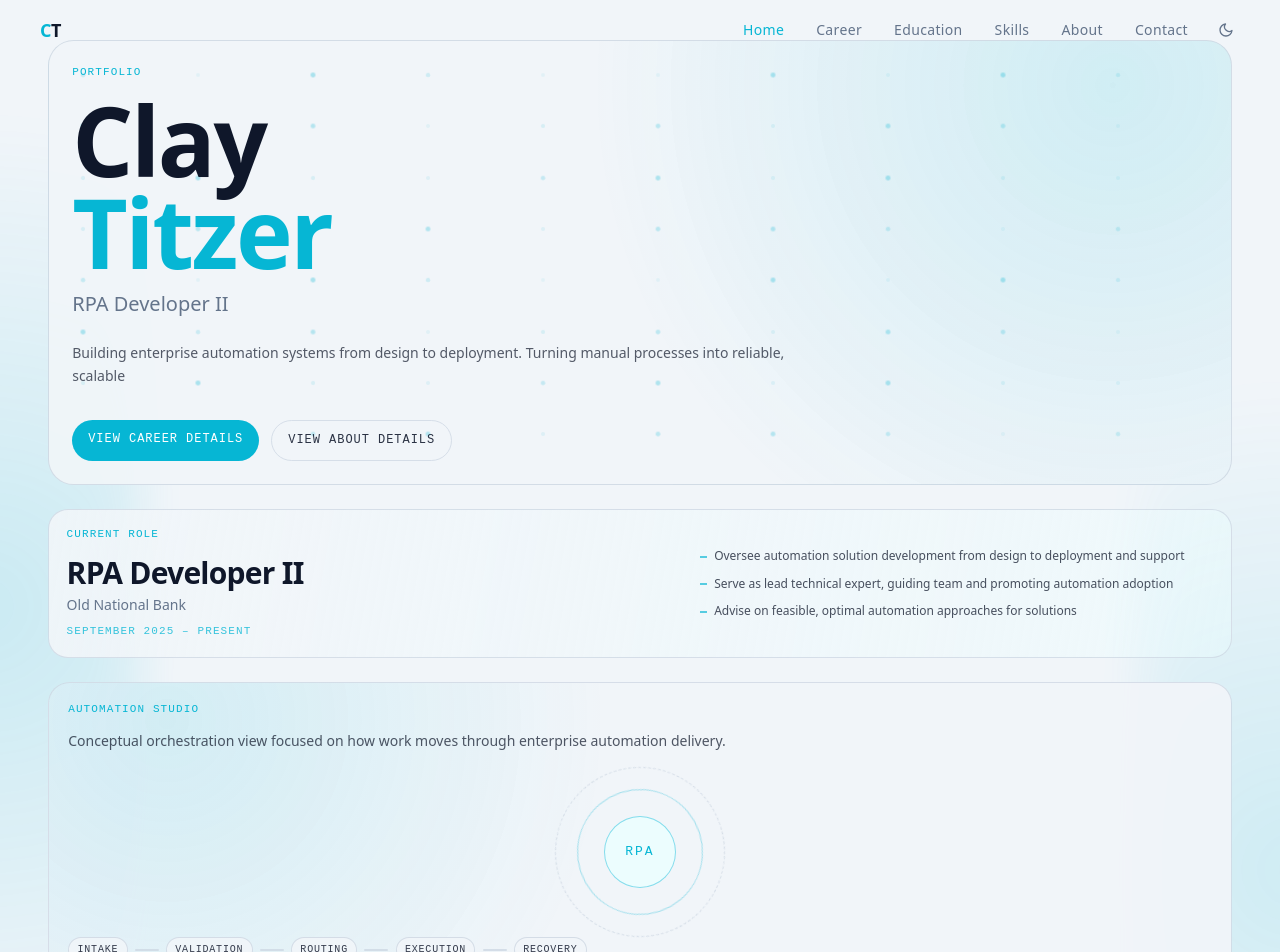
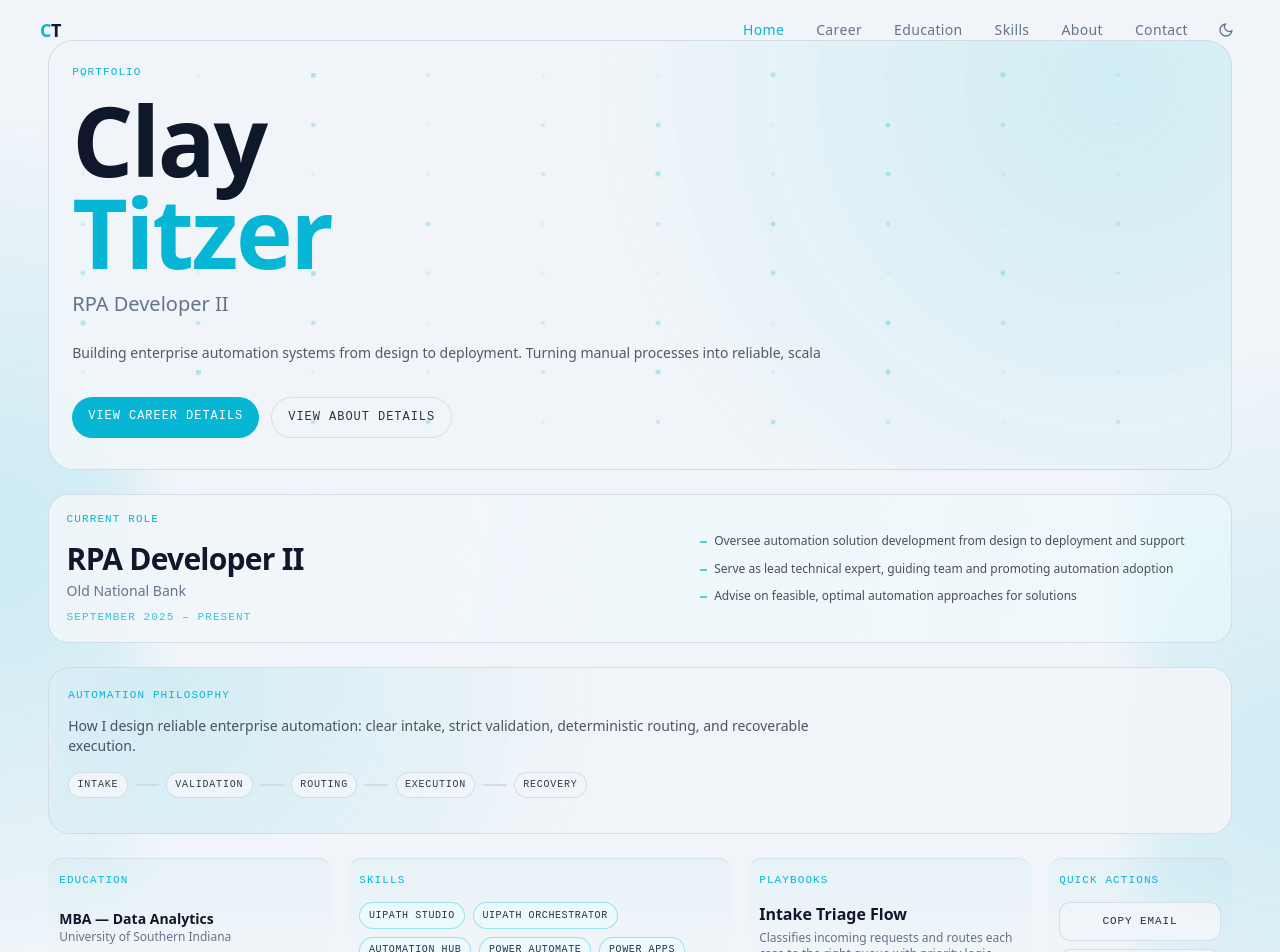
Before and after one commit to cjtitzer2/ProfessionalWebsite, a React (Vite) app in the folder ClayTitzer_DigitalResumeWebsite/claytitzer_digitalresumewebsite.client/: page /#/ in a window 1280 px wide. Shown: the top 952 px of the page. Built offline with nearby package versions, Linux system fonts and the light colour scheme.

Commit message:
Rename studio to philosophy and remove decorative ring

```diff
--- a/ClayTitzer_DigitalResumeWebsite/claytitzer_digitalresumewebsite.client/src/index.css
+++ b/ClayTitzer_DigitalResumeWebsite/claytitzer_digitalresumewebsite.client/src/index.css
@@ -420,52 +420,6 @@ html.dark .bento-card:hover {
   border-color: color-mix(in srgb, var(--color-accent) 60%, transparent);
 }
 
-@keyframes ring-spin {
-  from { transform: rotate(0deg); }
-  to { transform: rotate(360deg); }
-}
-
-.automation-ring-shell {
-  position: relative;
-  width: 170px;
-  height: 170px;
-  margin: 0 auto;
-  display: grid;
-  place-items: center;
-}
-
-.automation-ring {
-  position: absolute;
-  border-radius: 999px;
-}
-
-.automation-ring-outer {
-  inset: 0;
-  border: 1px dashed color-mix(in srgb, var(--color-divider) 80%, transparent);
-  animation: ring-spin 17s linear infinite;
-}
-
-.automation-ring-inner {
-  inset: 22px;
-  border: 1px solid color-mix(in srgb, var(--color-accent) 35%, transparent);
-  animation: ring-spin 10s linear infinite reverse;
-}
-
-.automation-core {
-  width: 72px;
-  height: 72px;
-  border-radius: 999px;
-  display: grid;
-  place-items: center;
-  border: 1px solid color-mix(in srgb, var(--color-accent) 45%, transparent);
-  background: color-mix(in srgb, var(--color-accent-light) 85%, transparent);
-  color: var(--color-accent);
-  font-family: var(--font-mono);
-  font-size: 13px;
-  letter-spacing: 0.15em;
-  text-transform: uppercase;
-}
-
 .flow-rail {
   display: flex;
   align-items: center;
@@ -718,8 +672,6 @@ html.dark .bento-card:hover {
   .terminal-shell,
   .code-lines,
   .workflow-packet,
-  .automation-ring-outer,
-  .automation-ring-inner,
   .flow-pulse {
     animation: none !important;
   }
--- a/ClayTitzer_DigitalResumeWebsite/claytitzer_digitalresumewebsite.client/src/pages/Home.jsx
+++ b/ClayTitzer_DigitalResumeWebsite/claytitzer_digitalresumewebsite.client/src/pages/Home.jsx
@@ -89,16 +89,10 @@ export default function Home() {
       </section>
 
       <section className="automation-studio-fluid mb-6">
-        <SectionLabel>Automation Studio</SectionLabel>
+        <SectionLabel>Automation Philosophy</SectionLabel>
         <p className="text-sm text-charcoal/72 m-0 mb-4 max-w-3xl">
-          Conceptual orchestration view focused on how work moves through enterprise automation delivery.
+          How I design reliable enterprise automation: clear intake, strict validation, deterministic routing, and recoverable execution.
         </p>
-
-        <div className="automation-ring-shell mb-4" aria-hidden="true">
-          <div className="automation-ring automation-ring-outer" />
-          <div className="automation-ring automation-ring-inner" />
-          <div className="automation-core">RPA</div>
-        </div>
 
         <div className="flow-rail mb-4" aria-hidden="true">
           {flowStages.map((stage, index) => (
```
